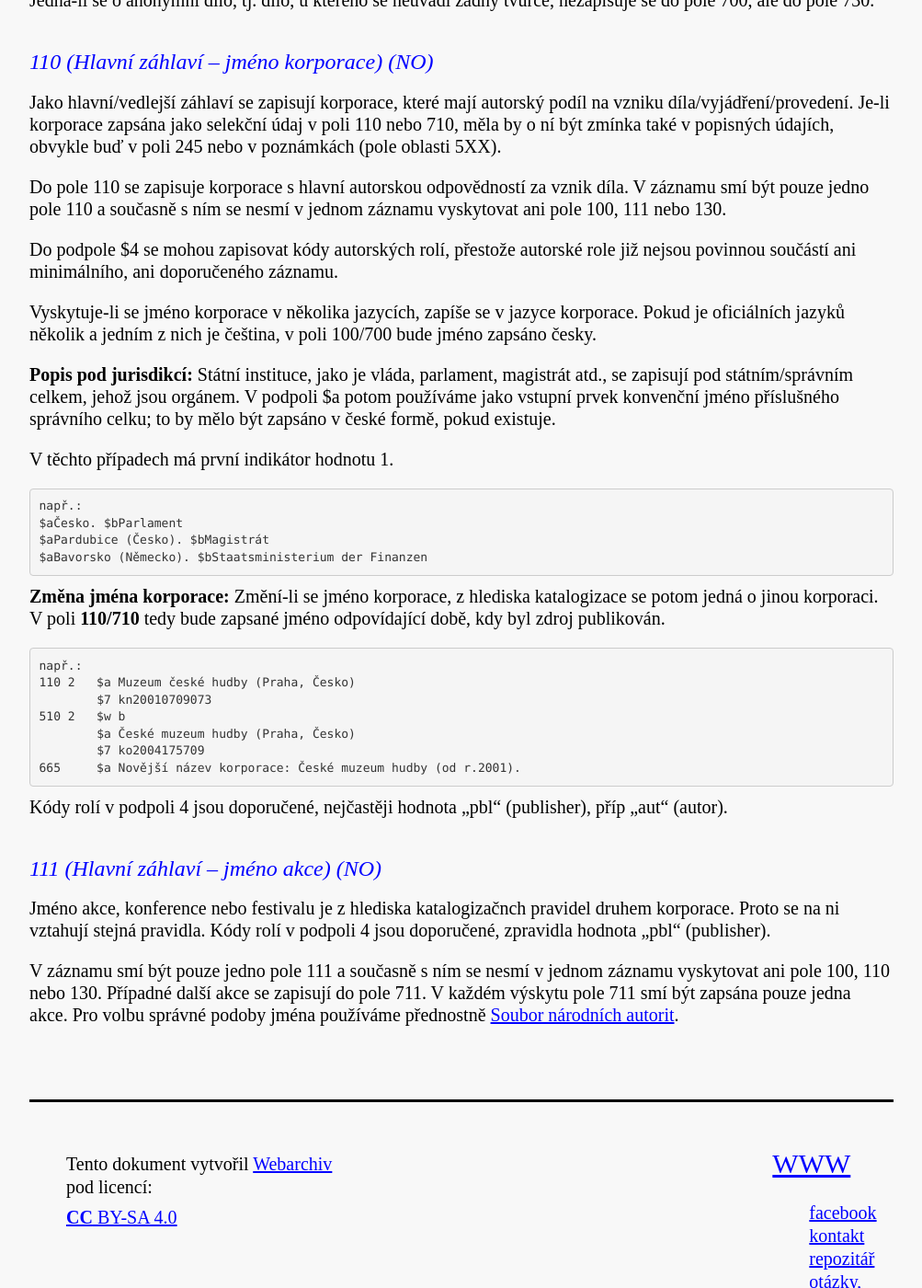
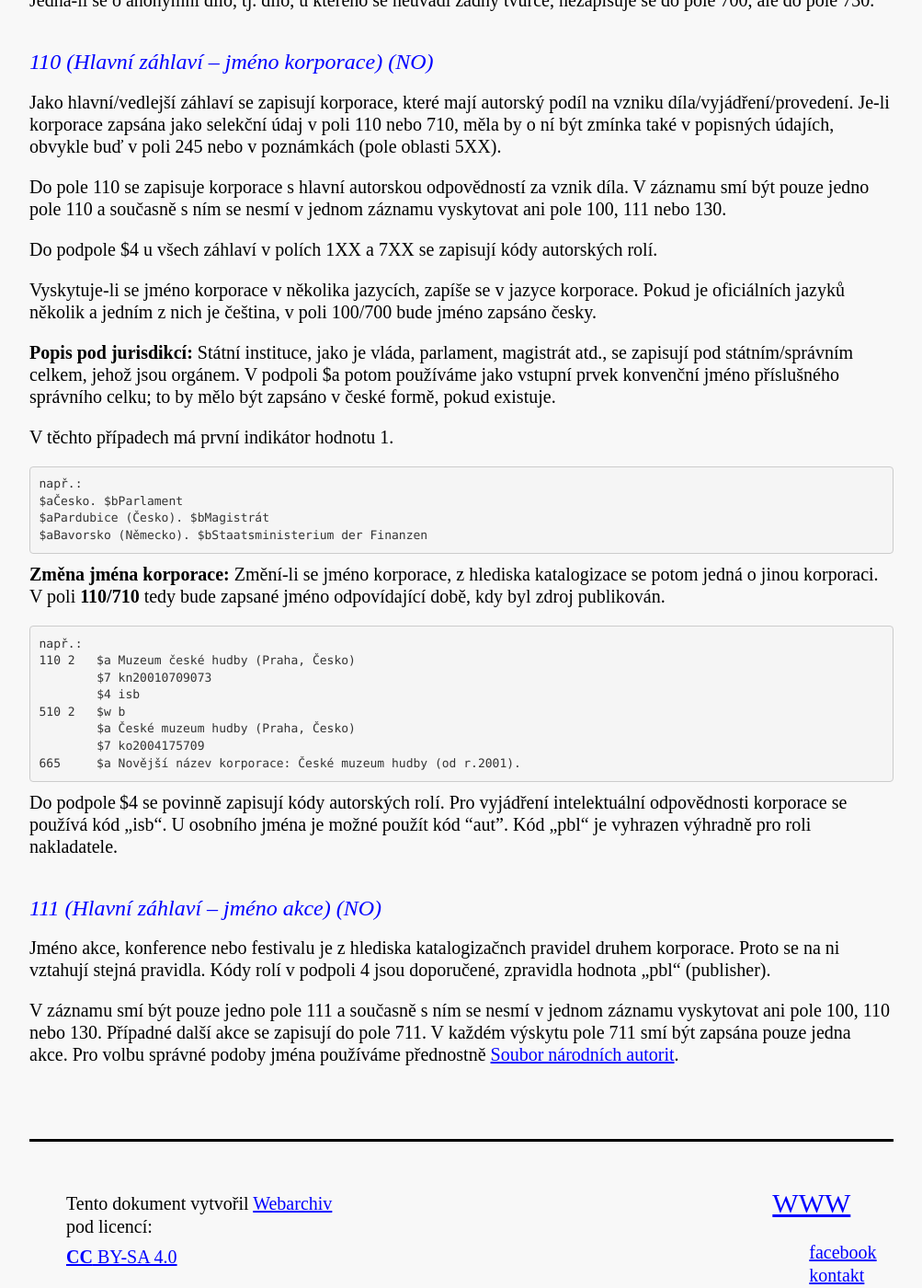
Before and after one commit to WebarchivCZ/katalogizacni-manual, a Jekyll site: the page built from _posts/2017-06-21-hlavni-zahlavi.md, in a window 1280 px wide and 1400 px high, scrolled down 1432 px. Shown: the whole window at 92% size, without its empty margins (138-1141 px from the left). Built offline with Jekyll 4.4.1, drawn with Linux system fonts in a browser that asks for light colours.

Commit message:
Update 2017-06-21-hlavni-zahlavi.md
Aktualizace role $4 u pole 110 (isb/pbl)

```diff
--- a/_posts/2017-06-21-hlavni-zahlavi.md
+++ b/_posts/2017-06-21-hlavni-zahlavi.md
@@ -44,7 +44,7 @@ Jako hlavní/vedlejší záhlaví se zapisují korporace, které mají autorský
 
 Do pole 110 se zapisuje korporace s hlavní autorskou odpovědností za vznik díla. V záznamu smí být pouze jedno pole 110 a současně s ním se nesmí v jednom záznamu vyskytovat ani pole 100, 111 nebo 130.
 
-Do podpole \$4 se mohou zapisovat kódy autorských rolí, přestože autorské role již nejsou povinnou součástí ani minimálního, ani doporučeného záznamu.
+Do podpole \$4 u všech záhlaví v polích 1XX a 7XX se zapisují kódy autorských rolí.
 
 Vyskytuje-li se jméno korporace v několika jazycích, zapíše se v jazyce korporace. Pokud je oficiálních jazyků několik a jedním z nich je čeština, v poli 100/700 bude jméno zapsáno česky.
 
@@ -67,6 +67,7 @@ $aBavorsko (Německo). $bStaatsministerium der Finanzen
 např.:
 110 2   $a Muzeum české hudby (Praha, Česko)
         $7 kn20010709073
+        $4 isb
 510 2   $w b
         $a České muzeum hudby (Praha, Česko)
         $7 ko2004175709
@@ -75,7 +76,9 @@ např.:
 
 
 
-Kódy rolí v podpoli 4 jsou doporučené, nejčastěji hodnota „pbl“ (publisher), příp „aut“ (autor).
+Do podpole $4 se povinně zapisují kódy autorských rolí.
+Pro vyjádření intelektuální odpovědnosti korporace se používá kód „isb“. U osobního jména je možné použít kód "aut".
+Kód „pbl“ je vyhrazen výhradně pro roli nakladatele.
 
 
 
```
